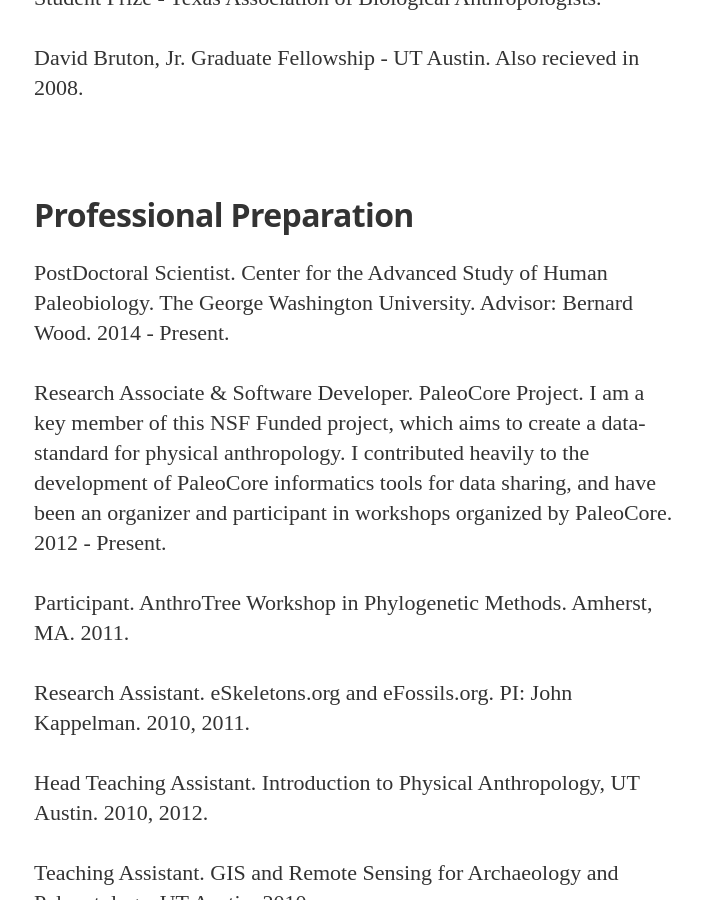
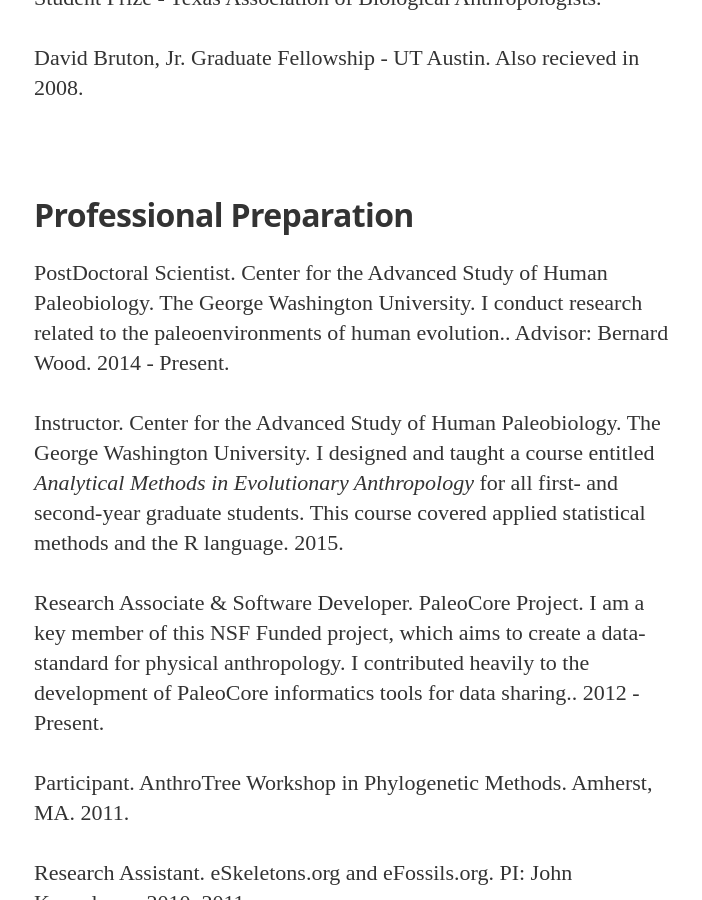
Before and after one commit to wabarr/personal, a Jekyll site: the page built from CV.md, in a window 1280 px wide and 900 px high, scrolled down 2507 px. Shown: the whole window, without its empty margins (286-988 px from the left). Built offline with Jekyll 4.4.1, drawn with Linux system fonts in a browser that asks for light colours; nearby versions of some CDN libraries; some web fonts are replaced; Markdown is read by kramdown in place of the engine named in the settings; some of the changed text lies outside the part shown.

Commit message:
updatecv

```diff
--- a/CV.md
+++ b/CV.md
@@ -4,9 +4,9 @@
 title: "Barr - Curriculum Vitae"
 ---
 
-<h1 style="padding-bottom:20px;">Current Positions</h1>
+<h1 style="padding-bottom:20px;">Current Position</h1>
 
-PostDoctoral Scientist & Instructor - Center for the Advanced Study of Human Paleobiology. Department of Anthropology. The George Washington University.
+PostDoctoral Scientist - Center for the Advanced Study of Human Paleobiology. Department of Anthropology. The George Washington University.
 
 <h1 style="padding-bottom:20px;">Education</h1>
 
--- a/_data/CV_appointments.yaml
+++ b/_data/CV_appointments.yaml
@@ -1,12 +1,17 @@
 - date: 2014 - Present
   title: PostDoctoral Scientist
   institution: Center for the Advanced Study of Human Paleobiology. The George Washington University
-  description: ~
+  description: I conduct research related to the paleoenvironments of human evolution.
   PI: Bernard Wood
+- date: 2015
+  title: Instructor
+  institution: Center for the Advanced Study of Human Paleobiology. The George Washington University
+  description: "I designed and taught a course entitled <i>Analytical Methods in Evolutionary Anthropology</i> for all first- and second-year graduate students. This course covered applied statistical methods and the R language"
+  PI: ~
 - date: 2012 - Present
   title:  Research Associate & Software Developer
   institution: PaleoCore Project
-  description:  I am a key member of this NSF Funded project, which aims to create a data-standard for physical anthropology. I contributed heavily to the development of PaleoCore informatics tools for data sharing, and have been an organizer and participant in workshops organized by PaleoCore
+  description:  I am a key member of this NSF Funded project, which aims to create a data-standard for physical anthropology. I contributed heavily to the development of PaleoCore informatics tools for data sharing.
   PI: ~
 - date: 2011
   title: Participant
```
Also changed, not shown: 2 other files.
